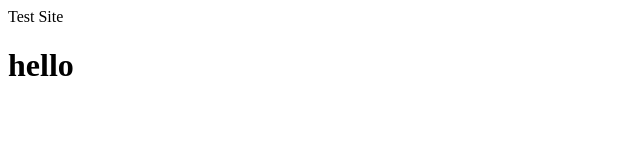
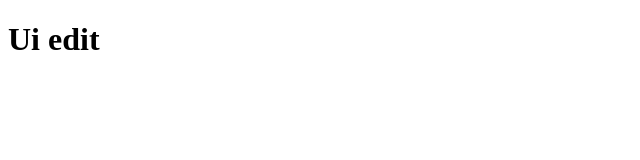
Before and after one commit to pratik6158/hemloTodo, a website: page index.html in a window 1280 px wide. Shown: the whole page, without its empty margins (0-640 px from the left). Drawn offline with Linux system fonts and the light colour scheme.

Commit message:
Added UI

```diff
--- a/index.html
+++ b/index.html
@@ -7,7 +7,8 @@
     <title>Document</title>
 </head>
 <body>
-    Test Site
-    <h1>hello</h1>
+    <div id="main"></div>
+    <!-- <script src="main.js"></script> -->
+    <h1>Ui edit</h1>
 </body>
 </html>
--- a/package.json
+++ b/package.json
@@ -16,5 +16,8 @@
   "bugs": {
     "url": "https://github.com/pratik6158/hemloTodo/issues"
   },
-  "homepage": "https://github.com/pratik6158/hemloTodo#readme"
+  "homepage": "https://github.com/pratik6158/hemloTodo#readme",
+  "dependencies": {
+    "express": "^4.18.1"
+  }
 }
```
Also changed, not shown: 2 other files.
